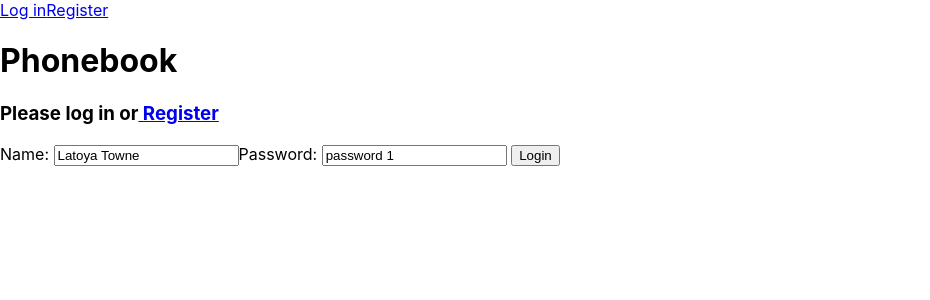
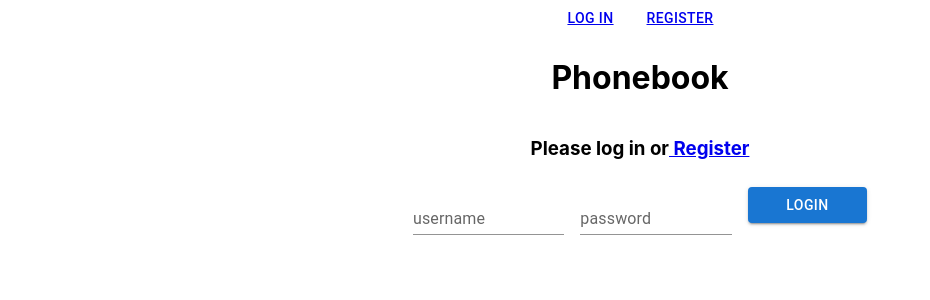
Before and after one commit to masa87/goit-react-hw-08-phonebook, a React (Create React App) app: page / in a window 1280 px wide. Shown: the top 300 px of the page, without its empty margins (0-930 px from the left). Built offline with nearby package versions, Linux system fonts and the light colour scheme; no server answers.

Commit message:
added logout and some styling

```diff
--- a/package.json
+++ b/package.json
@@ -3,6 +3,10 @@
   "version": "0.1.0",
   "private": true,
   "dependencies": {
+    "@emotion/react": "^11.8.1",
+    "@emotion/styled": "^11.8.1",
+    "@mui/icons-material": "^5.4.2",
+    "@mui/material": "^5.4.2",
     "@reduxjs/toolkit": "^1.7.2",
     "@testing-library/jest-dom": "^5.16.2",
     "@testing-library/react": "^12.1.2",
--- a/src/App.js
+++ b/src/App.js
@@ -1,42 +1,56 @@
 import React from "react";
 import { BrowserRouter, Routes, Route } from "react-router-dom";
-
 import ContactForm from "./components/ContactForm/ContactForm";
 import { ContactList } from "./components/ContactList/ContactList";
 import { Filter } from "./components/Filter/Filter";
 import Login from "./components/Login/Login";
 import Register from "./components/Register/Register";
-import Navbar from "./components/Navbar/Navbar";
+import Logout from "./components/Logout/Logout";
+import Box from "@mui/material/Box";
 
 const App = () => {
   return (
     <BrowserRouter>
-      {/* <h1>Phonebook</h1> */}
       <Routes>
         <Route
           path="/"
           element={
-            <>
-              {/* <h3>Please log in</h3> */}
-              {/* <Navbar /> */}
+            <Box
+              sx={{
+                display: "flex",
+                justifyContent: "center",
+                alignItems: "center",
+              }}>
               <Login />
-            </>
+            </Box>
           }></Route>
         <Route
           path="/register"
           element={
-            <>
+            <Box
+              sx={{
+                display: "flex",
+                justifyContent: "center",
+                alignItems: "center",
+              }}>
               <Register />
-            </>
+            </Box>
           }></Route>
         <Route
           path="/:id/contacts"
           element={
-            <>
+            <Box
+              sx={{
+                display: "flex",
+                flexDirection: "column",
+                justifyContent: "center",
+                alignItems: "center",
+              }}>
+              <Logout />
               <ContactForm />
               <Filter />
               <ContactList />
-            </>
+            </Box>
           }></Route>
       </Routes>
     </BrowserRouter>
--- a/src/components/ContactForm/ContactForm.jsx
+++ b/src/components/ContactForm/ContactForm.jsx
@@ -2,6 +2,10 @@ import React from "react";
 import { useSelector } from "react-redux";
 import { usePostContactMutation } from "./../../utils/api.js";
 import { Loading } from "notiflix";
+import Box from "@mui/material/Box";
+import TextField from "@mui/material/TextField";
+import Button from "@mui/material/Button";
+import { Notify } from "notiflix";
 
 const ContactForm = () => {
   Loading.remove();
@@ -9,14 +13,67 @@ const ContactForm = () => {
   const [submitData] = usePostContactMutation();
   const { userId } = useSelector((state) => state.contacts);
   const { userName } = useSelector((state) => state.contacts);
-  console.log(userId);
+
+  const handleSubmit = (e) => {
+    const form = e.target;
+    const name = form.name.value;
+    const phone = form.number.value;
+    e.preventDefault();
+    form.reset();
+
+    if (name.length < 3 || phone.length < 9) {
+      Notify.failure("fill correctly requested fields!");
+    } else {
+      submitData([userId, { name, phone }]);
+      Notify.success("New contact added");
+    }
+  };
 
   return (
-    <>
+    <Box
+      sx={{
+        display: "flex",
+        flexDirection: "column",
+        justifyContent: "center",
+        alignItems: "center",
+      }}>
       <h1>Phonebook</h1>
       <h3>Hello {userName},</h3>
       <h4>You can add contact:</h4>
-      <form
+
+      <Box
+        component="form"
+        sx={{
+          "& > :not(style)": { m: 1, width: "15ch" },
+        }}
+        noValidate
+        autoComplete="on"
+        onSubmit={handleSubmit}>
+        <TextField
+          name="name"
+          id="standard-basic"
+          label="name min 3 char."
+          variant="standard"
+          // pattern="^[a-zA-Zа-яА-Я]+(([' -][a-zA-Zа-яА-Я ])?[a-zA-Zа-яА-Я]*)*$"
+          // title="Name may contain only letters, apostrophe, dash and spaces. For example Adrian, Jacob Mercer, Charles de Batz de Castelmore d'Artagnan"
+          required
+        />
+        <TextField
+          name="number"
+          id="standard-basic"
+          label="Number 9-digit"
+          type="number"
+          variant="standard"
+          // pattern="\+?\d{1,4}?[-.\s]?\(?\d{1,3}?\)?[-.\s]?\d{1,4}[-.\s]?\d{1,4}[-.\s]?\d{1,9}"
+          // title="Phone number must be digits and can contain spaces, dashes, parentheses and can start with +"
+          required
+        />
+        <Button type="submit" variant="contained">
+          Add
+        </Button>
+      </Box>
+
+      {/* <form
         onSubmit={(e) => {
           const form = e.target;
           const name = form.name.value;
@@ -46,10 +103,12 @@ const ContactForm = () => {
             required
           />
         </label>
-        <button type="submit">Add contact</button>
-      </form>
+        <button type="submit">
+          <AddCircleIcon fontSize="small" />
+        </button>
+      </form> */}
       <h5>or filter by name/number</h5>
-    </>
+    </Box>
   );
 };
 
--- a/src/components/Contacts/Contacts.jsx
+++ b/src/components/Contacts/Contacts.jsx
@@ -1,11 +1,11 @@
 import React from "react";
-import { store } from "../../app/store.js";
-import { setUserId } from "../../features/contacts.js";
 import { useSelector } from "react-redux";
 import {
   useGetUserContactsQuery,
   useDeleteContactMutation,
 } from "../../utils/api.js";
+import { Loading } from "notiflix";
+import { Notify } from "notiflix/build/notiflix-notify-aio";
 
 const showContacts = (data, filter) => {
   const normalizedFilter = filter.toLowerCase().trim();
@@ -24,7 +24,12 @@ export const Contacts = () => {
   const [deleteContact] = useDeleteContactMutation();
 
   const deleteUserContact = (id) => {
+    Loading.dots();
     deleteContact([userId, id]);
+    setTimeout(() => {
+      Loading.remove();
+      Notify.success("Done");
+    }, 1000);
   };
   const filter = useSelector((state) => state.contacts.filter);
 
--- a/src/components/Login/Login.jsx
+++ b/src/components/Login/Login.jsx
@@ -1,10 +1,14 @@
 import React from "react";
+import { Notify } from "notiflix";
 import { useGetUsersQuery } from "../../utils/api.js";
 import { Link, useNavigate } from "react-router-dom";
 import { store } from "../../app/store.js";
 import { setUserId, setUserName } from "../../features/contacts.js";
 import Navbar from "../Navbar/Navbar.jsx";
 import { Loading } from "notiflix/build/notiflix-loading-aio";
+import Box from "@mui/material/Box";
+import TextField from "@mui/material/TextField";
+import Button from "@mui/material/Button";
 
 const Login = () => {
   const navigate = useNavigate();
@@ -14,7 +18,6 @@ const Login = () => {
     Loading.remove();
     e.preventDefault();
 
-    Loading.dots();
     const formData = new FormData(e.currentTarget);
     const userNameForm = formData.get("userName");
     const passwordForm = formData.get("password");
@@ -24,37 +27,62 @@ const Login = () => {
         userName === userNameForm && password === passwordForm
     );
 
+    if (checkUser === undefined) {
+      Notify.failure("Incorect username or password!");
+    } else {
+      Loading.dots();
       checkUser !== undefined
         ? store.dispatch(setUserId(checkUser.id))
         : store.dispatch(setUserId(null));
-
       setTimeout(() => {
         store.dispatch(setUserName(userNameForm));
         navigate(`/${checkUser.id}/contacts`);
         // Loading.remove();
       }, 1000);
+    }
   };
 
   return (
-    <>
+    // <>
+    <Box
+      sx={{
+        display: "flex",
+        flexDirection: "column",
+        justifyContent: "center",
+        alignItems: "center",
+      }}>
       <Navbar />
       <h1>Phonebook</h1>
-      <section>
       <h3>
         Please log in or
         <Link to={`/register`}> Register</Link>
       </h3>
-        <form onSubmit={handleSubmit}>
-          <label>
-            Name:{" "}
-            <input name="userName" type="text" defaultValue="Latoya Towne" />
-            Password:{" "}
-            <input name="password" type="text" defaultValue="password 1" />
-          </label>{" "}
-          <button type="submit">Login</button>
-        </form>
-      </section>
-    </>
+
+      <Box
+        component="form"
+        sx={{
+          "& > :not(style)": { m: 1, width: "15ch" },
+        }}
+        noValidate
+        autoComplete="on"
+        onSubmit={handleSubmit}>
+        <TextField
+          name="userName"
+          id="standard-basic"
+          label="username"
+          variant="standard"
+        />
+        <TextField
+          name="password"
+          id="standard-basic"
+          label="password"
+          variant="standard"
+        />
+        <Button type="submit" variant="contained">
+          Login
+        </Button>
+      </Box>
+    </Box>
   );
 };
 
--- /dev/null
+++ b/src/components/Logout/Logout.jsx
@@ -0,0 +1,25 @@
+import React from "react";
+import { store } from "../../app/store";
+import { setUserId } from "../../features/contacts";
+import { useNavigate } from "react-router";
+import { Link } from "react-router-dom";
+
+const Logout = () => {
+  const navigate = useNavigate();
+
+  const handleSubmit = (e) => {
+    e.preventDefault();
+    store.dispatch(setUserId(""));
+    navigate(`/`);
+  };
+
+  return (
+    <div>
+      <Link onClick={handleSubmit} to={`/`}>
+        Log out
+      </Link>
+    </div>
+  );
+};
+
+export default Logout;
--- a/src/components/Navbar/Navbar.jsx
+++ b/src/components/Navbar/Navbar.jsx
@@ -1,11 +1,20 @@
 import React from "react";
 import { Link } from "react-router-dom";
+import { Stack } from "@mui/material";
+import { Button } from "@mui/material";
 
 const Navbar = () => {
   return (
     <>
-      <Link to={`/`}>Log in</Link>
-      <Link to={`/register`}>Register</Link>
+      <Stack spacing={2} direction="row">
+        <Button variant="text">
+          <Link to={`/`}>Log in</Link>
+        </Button>
+        <Button variant="text">
+          <Link to={`/register`}>Register</Link>
+        </Button>
+      </Stack>
+
       {/* <Link to={`/`} >Log in</Link> */}
     </>
   );
--- a/src/components/Register/Register.jsx
+++ b/src/components/Register/Register.jsx
@@ -1,56 +1,76 @@
 import React from "react";
-import { usePostUserMutation } from "../../utils/api";
+import { usePostUserMutation, useGetUsersQuery } from "../../utils/api";
 import { useNavigate } from "react-router";
-import { useSelector } from "react-redux";
 import Navbar from "../Navbar/Navbar";
+import Box from "@mui/material/Box";
+import TextField from "@mui/material/TextField";
+import Button from "@mui/material/Button";
+import { Notify } from "notiflix";
 
 const Register = () => {
+  const { data } = useGetUsersQuery();
   const navigate = useNavigate();
-  const { userId } = useSelector((state) => state.contacts);
 
   const [submitData] = usePostUserMutation();
 
   const handleSubmit = (e) => {
-    const form = e.target;
-    const userName = form.userName.value;
-    const password = form.password.value;
     e.preventDefault();
-    form.reset();
+
+    const formData = new FormData(e.currentTarget);
+    const userName = formData.get("userName");
+    const userNameForm = formData.get("userName");
+    const password = formData.get("password");
+
+    const checkUser = data.find(({ userName }) => userName === userNameForm);
+
+    if (!checkUser) {
       submitData({ userName, password });
-
       setTimeout(() => {
         navigate(`/`);
       }, 500);
+    } else {
+      Notify.failure("Username already taken, please typ in new one");
+
+      console.log(checkUser.length);
+    }
   };
 
   return (
-    <>
+    <Box
+      sx={{
+        display: "flex",
+        flexDirection: "column",
+        justifyContent: "center",
+        alignItems: "center",
+      }}>
       <Navbar />
       <h1>Phonebook</h1>
-      <form onSubmit={handleSubmit}>
-        <label>
-          Name
-          <input
-            type="text"
+
+      <Box
+        component="form"
+        sx={{
+          "& > :not(style)": { m: 1, width: "15ch" },
+        }}
+        noValidate
+        autoComplete="on"
+        onSubmit={handleSubmit}>
+        <TextField
           name="userName"
-            pattern="^[a-zA-Zа-яА-Я]+(([' -][a-zA-Zа-яА-Я ])?[a-zA-Zа-яА-Я]*)*$"
-            title="Name may contain only letters, apostrophe, dash and spaces. For example Adrian, Jacob Mercer, Charles de Batz de Castelmore d'Artagnan"
-            required
+          id="standard-basic"
+          label="username"
+          variant="standard"
         />
-        </label>
-        <label>
-          {" "}
-          Password
-          <input
-            type="text"
+        <TextField
           name="password"
-            title="Phone number must be digits and can contain spaces, dashes, parentheses and can start with +"
-            required
+          id="standard-basic"
+          label="password"
+          variant="standard"
         />
-        </label>
-        <button type="submit">Register</button>
-      </form>
-    </>
+        <Button type="submit" variant="contained">
+          Register
+        </Button>
+      </Box>
+    </Box>
   );
 };
 
```
Also changed, not shown: 1 other file (tests, documents, lock files or other folders). Lines whose indentation alone changed are shown as unchanged.
